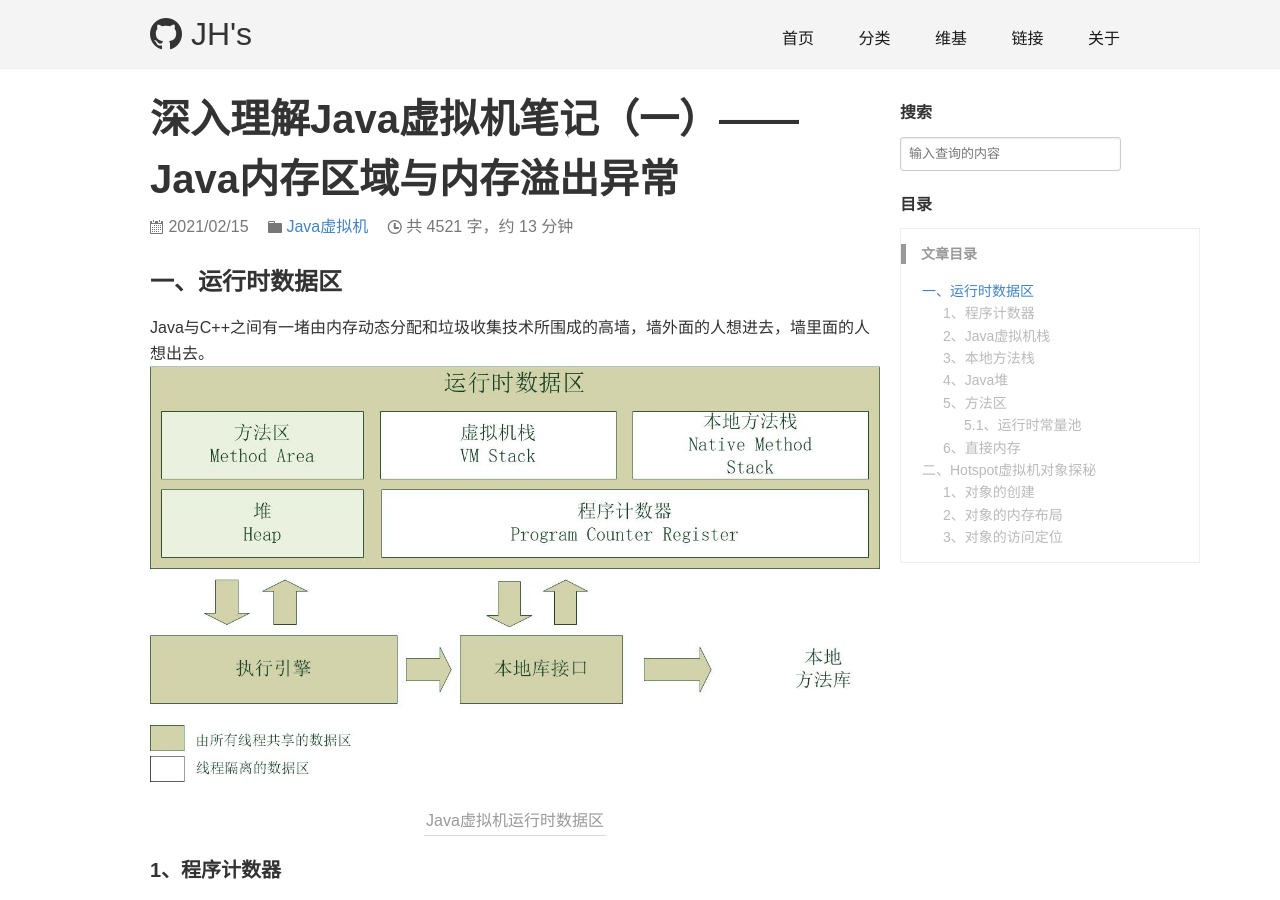
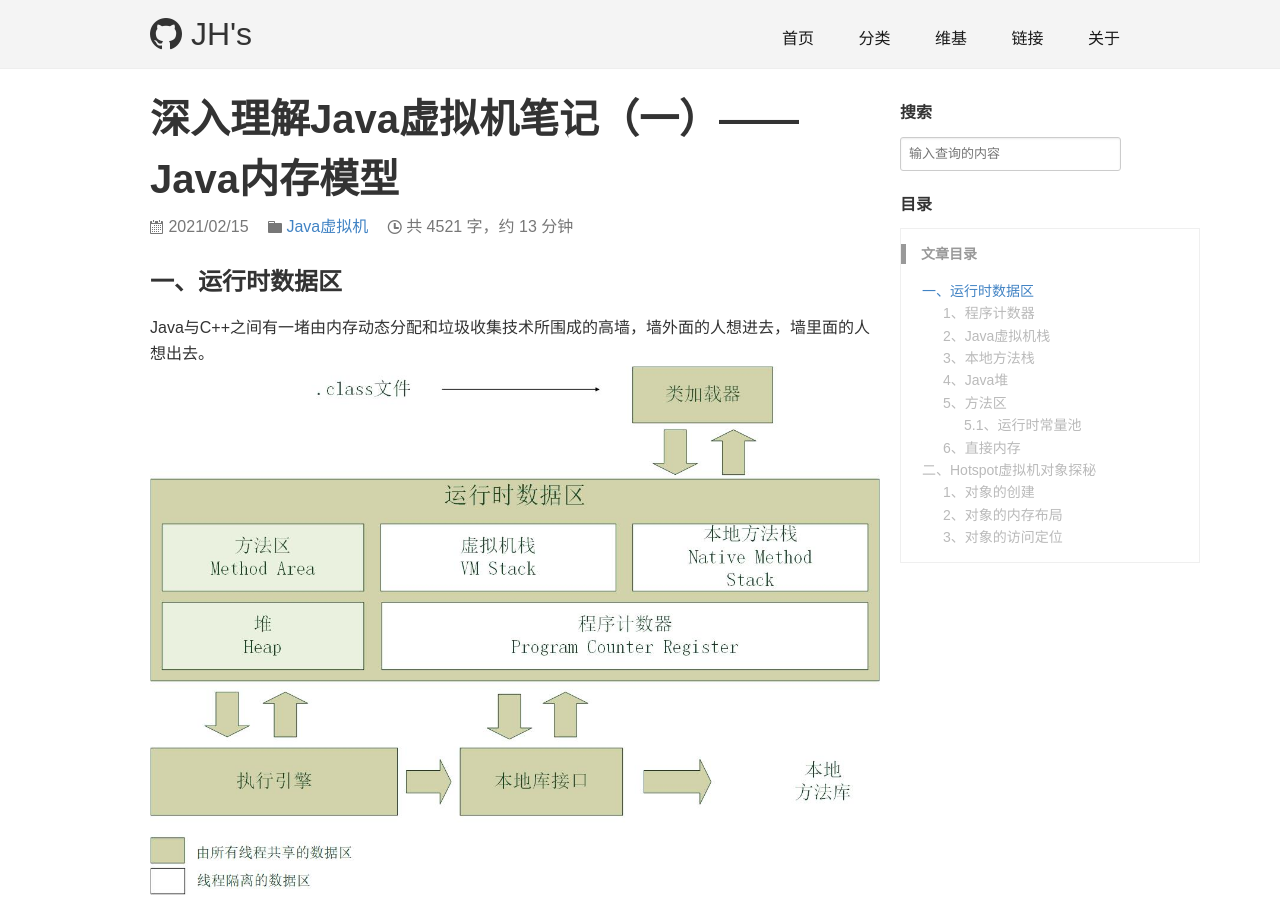
Before and after one commit to MazFactor/mzlongblog, a Jekyll site: the page built from _posts/2021-02-15-深入理解Java虚拟机笔记（一）-Java内存区域与内存溢出异常.md, in a window 1280 px wide and 900 px high. Built offline with Jekyll 4.4.1, drawn with Linux system fonts in a browser that asks for light colours; comment, search, counter and statistics services are not loaded.

Commit message:
2020021703

```diff
--- a/_posts/2021-02-15-深入理解Java虚拟机笔记（一）-Java内存区域与内存溢出异常.md
+++ b/_posts/2021-02-15-深入理解Java虚拟机笔记（一）-Java内存区域与内存溢出异常.md
@@ -1,6 +1,6 @@
 ---
 layout: post
-title: 深入理解Java虚拟机笔记（一）——Java内存区域与内存溢出异常
+title: 深入理解Java虚拟机笔记（一）——Java内存模型
 categories: Java虚拟机
 description: Java虚拟机内存
 keywords: Java虚拟机 内存
```
Also changed, not shown: images/blog/深入理解Java虚拟机/Chapter2/Java虚拟机运行时数据区.jpg.
